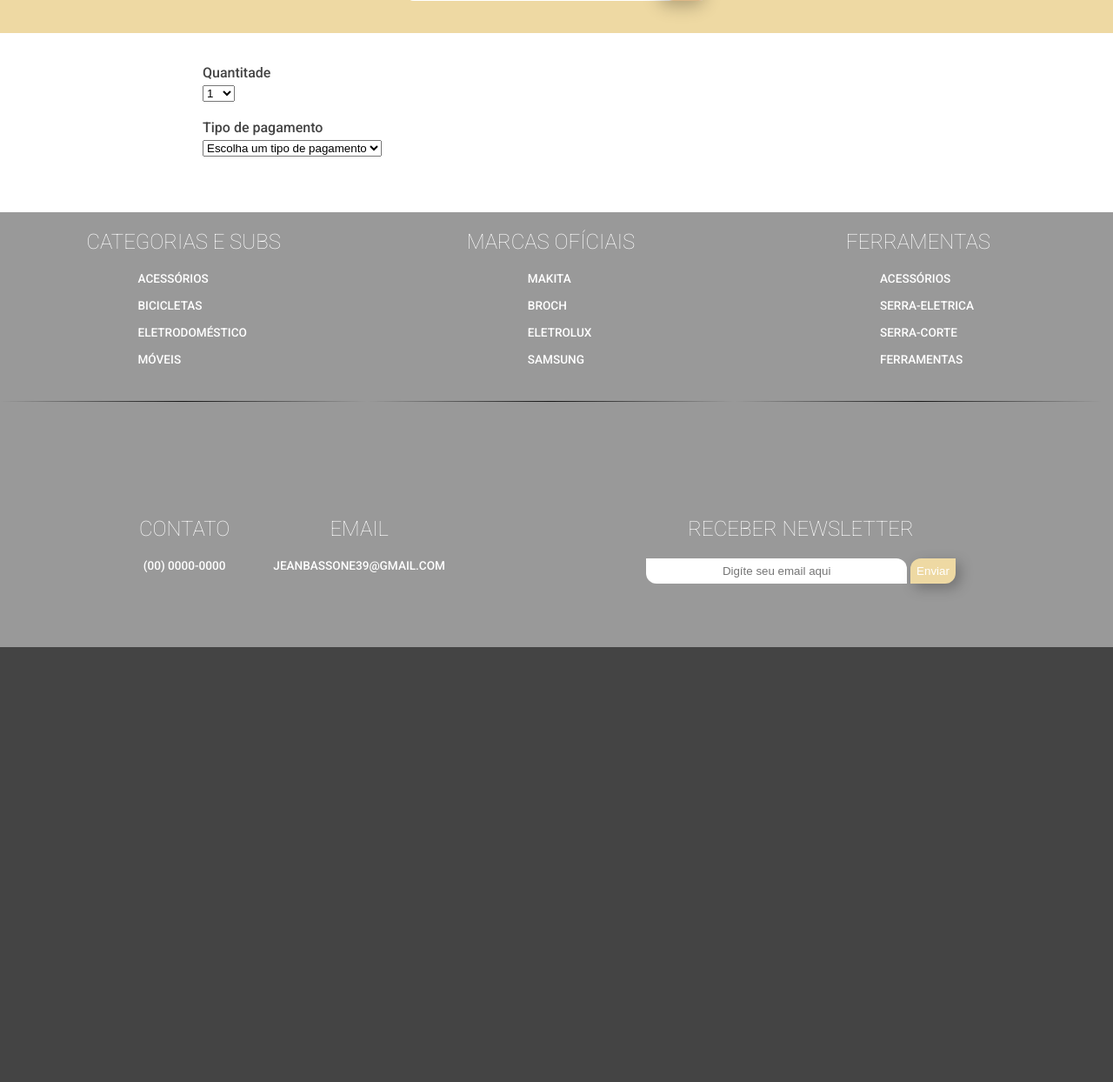
After one commit to jeanevertonoficial/base-tcc, a PHP site: template view/comprar-produto.phtml in a window 1280 px wide. The commit adds this page. Shown: the part 62-1306 px from the top of the page at 87% size. Run offline with PHP 8.4, Linux system fonts and the light colour scheme; the template is opened without the code that fills it, so the values that code supplies are empty.

Commit message:
criando a parte de compras

```diff
--- /dev/null
+++ b/public/loja-compra.php
@@ -0,0 +1,5 @@
+<?php
+
+require_once __DIR__. './../view/header.phtml';
+require_once __DIR__. './../view/menu-lateral.phtml';
+require_once __DIR__. './../view/comprar-produto.phtml';
--- a/src/Model/Produtos.php
+++ b/src/Model/Produtos.php
@@ -28,14 +28,13 @@ class Produtos
 
         if ($imagem_produto != null) {
 
-            preg_match("/\.(jpg|png|jpeg|jfif){1}$/i", $imagem_produto['name'], $ext);
+            preg_match("/\.(jpg|png|jpeg){1}$/i", $imagem_produto['name'], $ext);
 
             if ($ext == true) {
 
                 $caminho_arquivo = "arquivos/" . $nome;
 
                 move_uploaded_file($imagem_produto["tmp_name"], $caminho_arquivo);
-
                 $cadastro = $this
                     ->mysql
                     ->prepare(
@@ -62,6 +61,7 @@ class Produtos
                     $subcategoria,
                     $marca
                 );
+
                 if ($cadastro->execute()) {
                     echo 'Cadastro feito com sucesso!';
                 } else {
--- a/view/FooterBase.phtml
+++ b/view/FooterBase.phtml
@@ -51,7 +51,8 @@
                 <section class="contato-newsletter">
                     <div class="footer-contato">
                         <h2 class="footer-sub-contato">receber newsletter</h2>
-                        <input type="email" name="newsletter" placeholder="Digíte seu email aqui">
+                        <input type="email" class="input-newsletter" name="newsletter" placeholder="Digíte seu email aqui">
+                        <button class="newsletter-btn">Enviar</button>
                     </div>
             </div>
         </section>
@@ -153,4 +154,17 @@
         display: flex;
         justify-content: center;
     }
+    .newsletter-btn {
+        background: #EED9A3;
+        color: white;
+
+        border: none;
+        border-radius: 12px 0;
+        box-shadow: 5px 5px 15px rgba(0, 0, 0, 0.26);
+        padding: 7px;
+    }
+    .input-newsletter {
+        padding: 7px;
+        border-radius: 0 12px;
+    }
 </style>
--- /dev/null
+++ b/view/comprar-produto.phtml
@@ -0,0 +1,52 @@
+<section class="section-produto">
+    <div class="div-produto">
+        <div class="formulario-produto">
+            <form action="" method="post" class="finalizar-compra">
+                <div for="" class="div-produtos">Quantitade  </div>
+                    <select name="tipo-pagamento" id="pagamento">
+                        <option value="1">1</option>
+                        <option value="2">2</option>
+                        <option value="3">3</option>
+                        <option value="4">4</option>
+                        <option value="5">5</option>
+                        <option value="6">6</option>
+                        <option value="7">7</option>
+                        <option value="8">8</option>
+                        <option value="9">9</option>
+                        <option value="10">10</option>
+                    </select>
+
+                <div class="div-produtos" for="">Tipo de pagamento  </div>
+                    <select name="tipo-pagamento" id="pagamento">
+                        <option value="sem/pagamento">Escolha um tipo de pagamento</option>
+                        <option value="pix">Pix</option>
+                        <option value="boleta">Boleto</option>
+                    </select>
+
+            </form>
+        </div>
+    </div>
+</section>
+
+<style>
+    .section-produto {
+        width: 50%;
+        display: flex;
+        padding-top: 1rem;
+        padding-left: 1rem;
+
+        color: #444444;
+    }
+    .div-produto {
+        margin: auto;
+    }
+
+    .input-compra {
+        border: 1px solid rgba(0, 0, 0, 0.26);
+    }
+    .div-produtos {
+        display: flex;
+        margin-bottom: 5px;
+        margin-top: 20px;
+    }
+</style>
```
Also changed, not shown: view/card-produto.phtml (+42 -13 lines).
